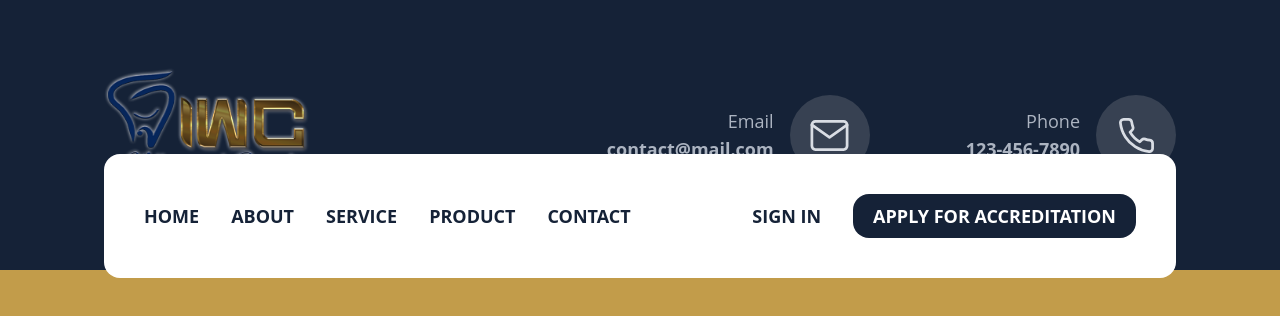
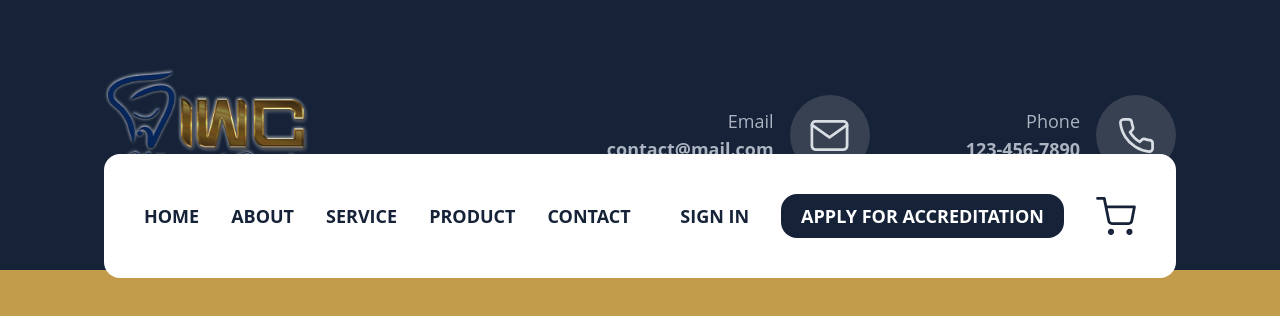
Before and after one commit to Lino004/iwc, a Vue app: page / in a window 1280 px wide. Shown: the top 316 px of the page. Built offline with nearby package versions, Linux system fonts and the light colour scheme.

Commit message:
en cours dev

```diff
--- a/src/components/icons/IconCart.vue
+++ b/src/components/icons/IconCart.vue
@@ -1,10 +1,42 @@
 <template>
-  <svg id="Icon_feather-shopping-cart" data-name="Icon feather-shopping-cart" xmlns="http://www.w3.org/2000/svg" :width="width" :height="height" viewBox="0 0 42.835 41.024">
-  <path id="Tracé_3" data-name="Tracé 3" d="M15.621,31.811A1.811,1.811,0,1,1,13.811,30,1.811,1.811,0,0,1,15.621,31.811Z" transform="translate(2.175 5.903)" fill="none" stroke="#152237" stroke-linecap="round" stroke-linejoin="round" stroke-width="3"/>
-  <path id="Tracé_4" data-name="Tracé 4" d="M32.121,31.811A1.811,1.811,0,1,1,30.311,30,1.811,1.811,0,0,1,32.121,31.811Z" transform="translate(5.592 5.903)" fill="none" stroke="#152237" stroke-linecap="round" stroke-linejoin="round" stroke-width="3"/>
-  <path id="Tracé_5" data-name="Tracé 5" d="M1.5,1.5H8.743L13.6,25.745a3.621,3.621,0,0,0,3.621,2.915h17.6a3.621,3.621,0,0,0,3.621-2.915l2.9-15.192H10.553" fill="none" stroke="#152237" stroke-linecap="round" stroke-linejoin="round" stroke-width="3"/>
-</svg>
-
+  <svg
+    id="Icon_feather-shopping-cart"
+    data-name="Icon feather-shopping-cart"
+    xmlns="http://www.w3.org/2000/svg"
+    :width="width"
+    :height="height"
+    viewBox="0 0 42.835 41.024"
+  >
+    <path
+      id="Tracé_3"
+      data-name="Tracé 3"
+      d="M15.621,31.811A1.811,1.811,0,1,1,13.811,30,1.811,1.811,0,0,1,15.621,31.811Z"
+      transform="translate(2.175 5.903)"
+      fill="none"
+      stroke-linecap="round"
+      stroke-linejoin="round"
+      stroke-width="3"
+    />
+    <path
+      id="Tracé_4"
+      data-name="Tracé 4"
+      d="M32.121,31.811A1.811,1.811,0,1,1,30.311,30,1.811,1.811,0,0,1,32.121,31.811Z"
+      transform="translate(5.592 5.903)"
+      fill="none"
+      stroke-linecap="round"
+      stroke-linejoin="round"
+      stroke-width="3"
+    />
+    <path
+      id="Tracé_5"
+      data-name="Tracé 5"
+      d="M1.5,1.5H8.743L13.6,25.745a3.621,3.621,0,0,0,3.621,2.915h17.6a3.621,3.621,0,0,0,3.621-2.915l2.9-15.192H10.553"
+      fill="none"
+      stroke-linecap="round"
+      stroke-linejoin="round"
+      stroke-width="3"
+    />
+  </svg>
 </template>
 
 <script>
@@ -23,5 +55,4 @@ export default {
 </script>
 
 <style>
-
 </style>
--- a/src/components/public/home/appHeader.vue
+++ b/src/components/public/home/appHeader.vue
@@ -43,9 +43,10 @@
             :key="i"
             :to="{ name: item.to }"
             tag="a"
-            class="relative" @mouseover="item.show = true">
+            class="relative" @mouseover.native="item.show = true"
+            @mouseleave.native="item.show = false">
             <span class="hover:text-secondary">{{ item.label }}</span>
-            <div class="absolute top-20 bg-white rounded-xl p-3 flex flex-col" v-if="item.children.length && item.show">
+            <div class="absolute top-24 bg-white rounded-xl p-5 space-y-2 flex flex-col" v-if="item.children.length && item.show">
               <router-link
                 v-for="(child, index) in item.children"
                 :key="index + 'child'"
@@ -69,6 +70,10 @@
            text-white px-5 py-2">
             APPLY FOR ACCREDITATION
           </button>
+          <IconCart
+          class="stroke-primary hover:stroke-secondary"
+          width="2.5rem"
+          height="2.375rem"/>
         </div>
       </div>
     </div>
--- a/src/main.js
+++ b/src/main.js
@@ -5,12 +5,14 @@ import store from './store'
 import '@/assets/css/tailwind.css'
 import IconEmail from '@/components/icons/IconEmail'
 import IconPhone from '@/components/icons/IconPhone'
+import IconCart from '@/components/icons/IconCart'
 
 Vue.config.productionTip = false
 Vue.mixin({
   components: {
     IconEmail,
-    IconPhone
+    IconPhone,
+    IconCart
   }
 })
 
--- a/tailwind.js
+++ b/tailwind.js
@@ -24,6 +24,14 @@ module.exports = {
     fontFamily: {
       sans: ['Open Sans', 'sans-serif']
     },
+    fill: theme => ({
+      primary: '#152237',
+      secondary: '#C29C4A'
+    }),
+    stroke: theme => ({
+      primary: '#152237',
+      secondary: '#C29C4A'
+    }),
     extend: {
       fontFamily: {
         serif: ['Merriweather', ...defaultTheme.fontFamily.serif]
@@ -37,7 +45,9 @@ module.exports = {
     }
   },
   variants: {
-    extend: {}
+    extend: {
+      stroke: ['hover']
+    }
   },
   plugins: []
 }
```
